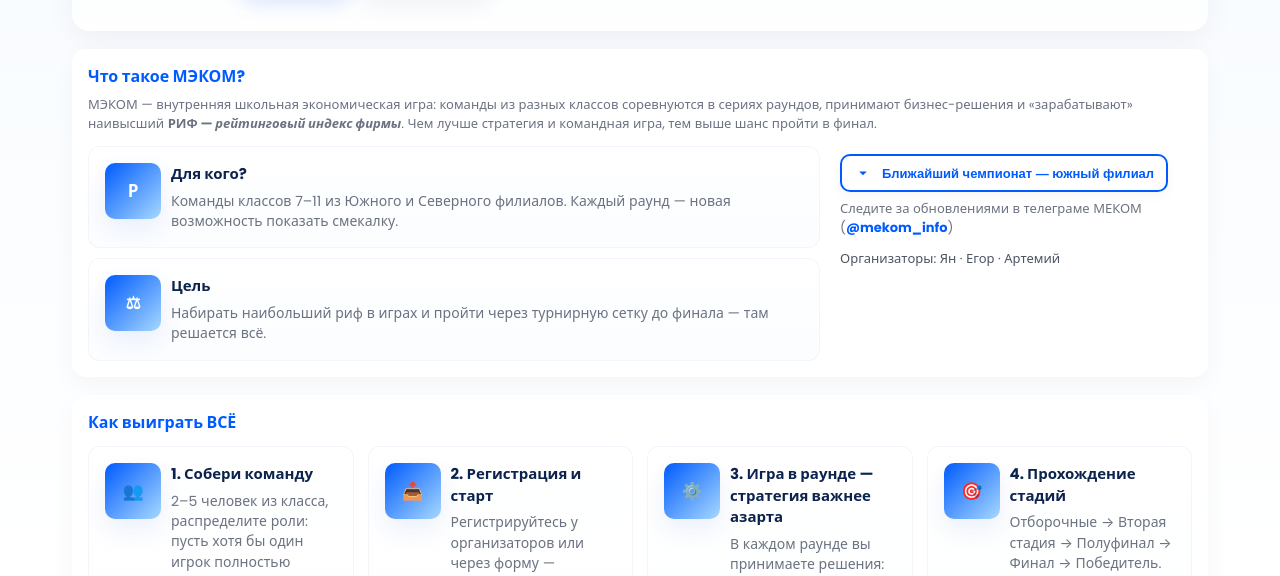
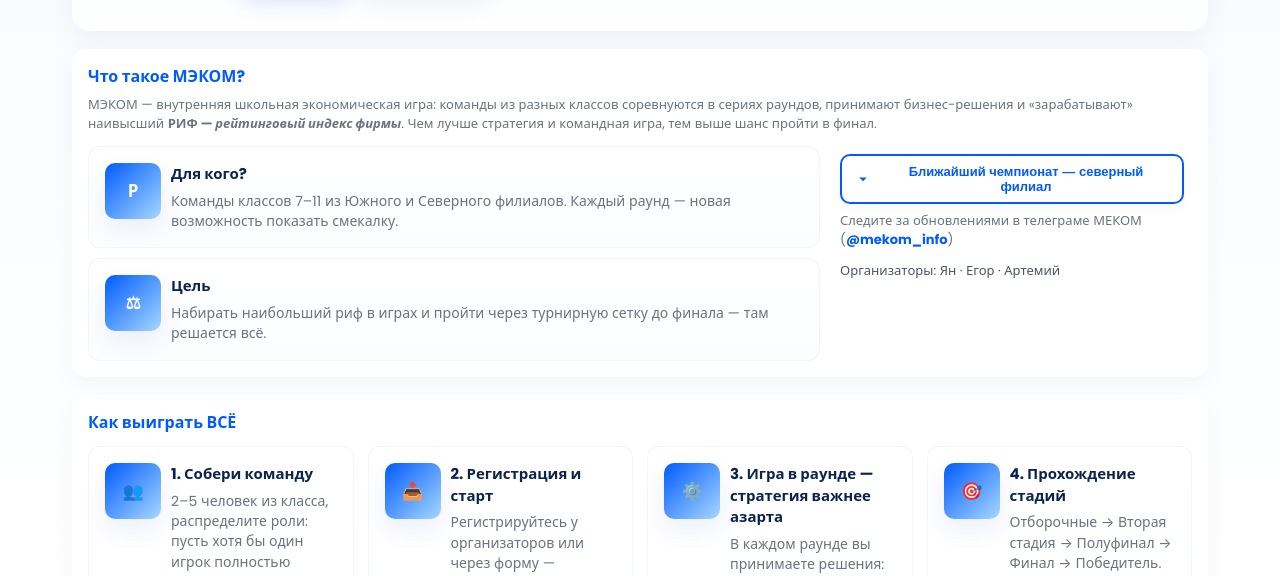
Before and after one commit to mecom-info/MEKOM-SEVER, a plain HTML site: page index.html in a window 1280 px wide. Shown: the part 209-785 px from the top of the page. Drawn offline with Linux system fonts and the light colour scheme.

Commit message:
Update index.html

```diff
--- a/index.html
+++ b/index.html
@@ -1039,7 +1039,7 @@
             <svg width="18" height="18" viewBox="0 0 24 24" fill="currentColor">
               <path d="M7 10l5 5 5-5z"/>
             </svg>
-            <span>Ближайший чемпионат — южный филиал</span>
+            <span>Ближайший чемпионат — северный филиал</span>
           </button>
 
           <p class="muted" style="margin-top:8px">Следите за обновлениями в телеграме МЕКОМ (<a href="https://t.me/mekom_info" target="_blank" rel="noopener">@mekom_info</a>)</p>
```
